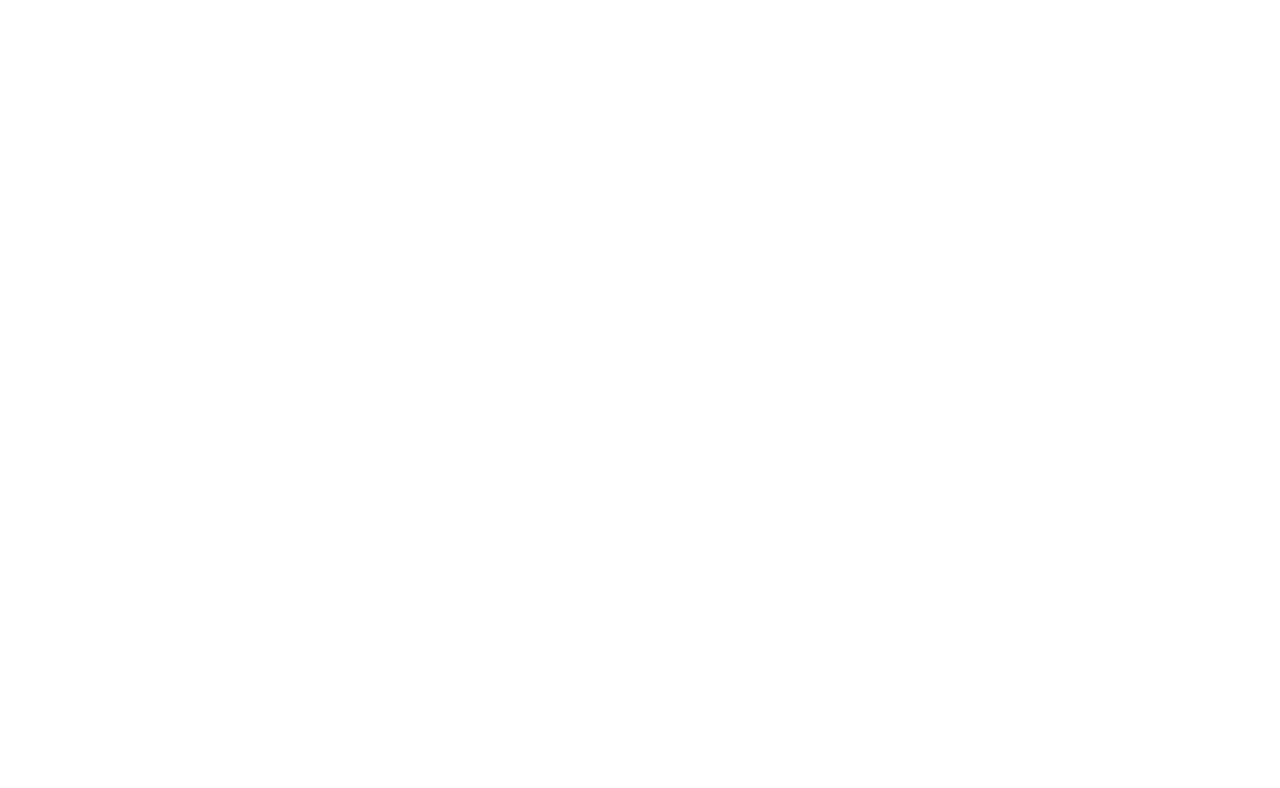
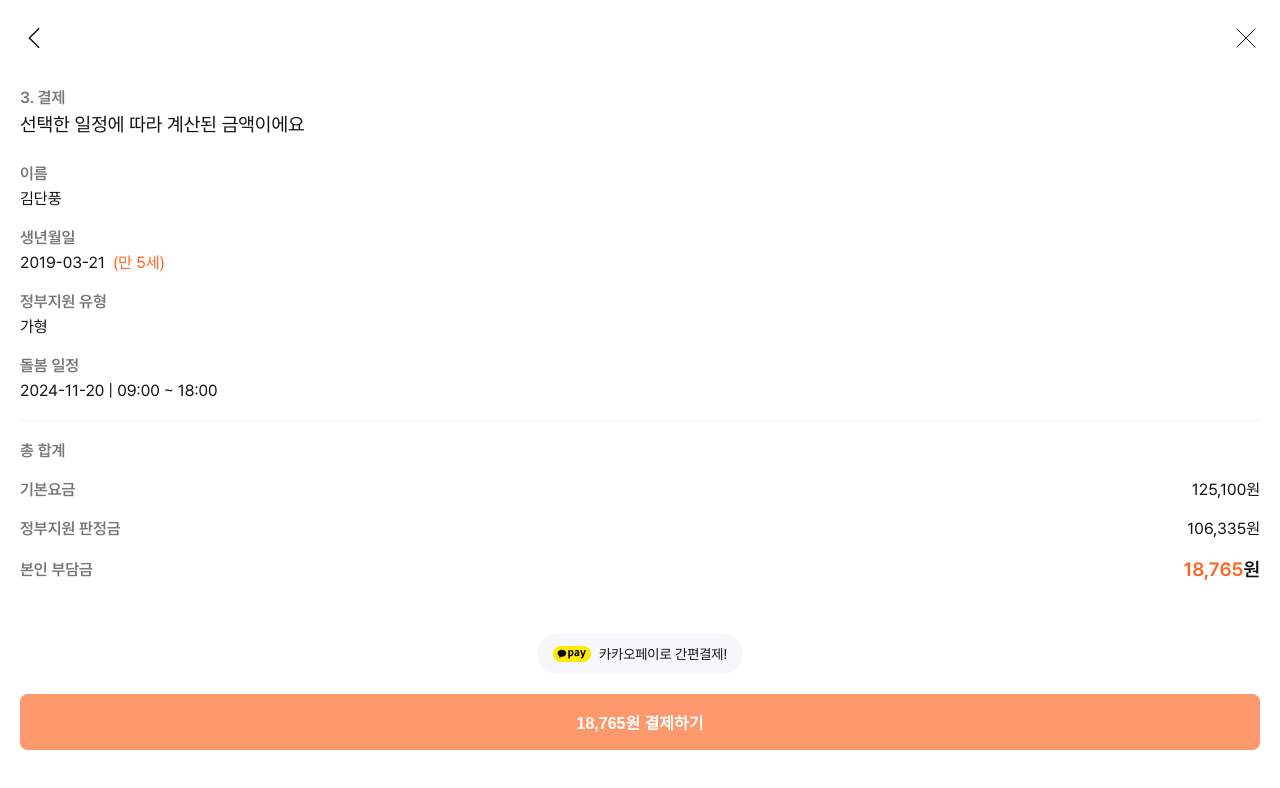
Before and after one commit to 9oormthon-univ/2024_DANPOONG_TEAM_15_FE, a React (Vite) app: page /request/pay in a window 1280 px wide. Shown: the top 788 px of the page. Built offline with nearby package versions, Linux system fonts and the light colour scheme.

Commit message:
:sparkles: Implement pay page UI

```diff
--- a/src/assets/icons/common/index.ts
+++ b/src/assets/icons/common/index.ts
@@ -1,5 +1,6 @@
 import BackXIcon from './back-x.svg?react';
 import ArrowRightIcon from './arrow-right.svg?react';
 import IvoryIcon from './ivory.svg?react';
+import ArrowLeftIcon from './arrow-left.svg?react';
 
-export {BackXIcon, ArrowRightIcon, IvoryIcon};
+export {BackXIcon, ArrowRightIcon, IvoryIcon, ArrowLeftIcon};
--- /dev/null
+++ b/src/assets/icons/request/index.ts
@@ -0,0 +1,3 @@
+import KakaoPayIcon from './kakao-pay.svg?react';
+
+export {KakaoPayIcon};
--- /dev/null
+++ b/src/components/common/TopBackXBar.tsx
@@ -0,0 +1,38 @@
+import styled from 'styled-components';
+import {useNavigate} from 'react-router-dom';
+import {ArrowLeftIcon, BackXIcon} from '@/assets/icons/common';
+
+const BarContainer = styled.div`
+  display: flex;
+  align-items: center;
+  justify-content: space-between;
+  padding: 24px 20px;
+`;
+
+const CursorButton = styled.div`
+  cursor: pointer;
+`;
+
+export default function TopBackXBar() {
+  const navigate = useNavigate();
+
+  // x 클릭 시 -> main 페이지로 이동
+  const onClickX = () => {
+    navigate('/main');
+  };
+
+  const onClickBack = () => {
+    navigate(-1);
+  };
+
+  return (
+    <BarContainer>
+      <CursorButton onClick={onClickBack}>
+        <ArrowLeftIcon />
+      </CursorButton>
+      <CursorButton onClick={onClickX}>
+        <BackXIcon />
+      </CursorButton>
+    </BarContainer>
+  );
+}
--- a/src/const/color.ts
+++ b/src/const/color.ts
@@ -1,6 +1,7 @@
 export const COLOR = {
   WHITE_01: '#FFFFFF',
   WHITE_07: '#F7F7F7',
+  WHITE_08: '#F7F7FB',
   WHITE_LIGHT: '#F1F1F5',
   BLACK_01: '#111111',
   BLACK_03: '#333333',
--- a/src/routes/Pay.tsx
+++ b/src/routes/Pay.tsx
@@ -1,14 +1,184 @@
+import styled from 'styled-components';
 import * as C from '../styles/CommonStyle';
-import * as S from '../styles/PayStyle';
+import * as S from '../styles/RequestStyle';
+import {COLOR} from '@/const/color';
+import TopBackXBar from '@/components/common/TopBackXBar';
+import {KakaoPayIcon} from '@/assets/icons/request';
+
+const PageSpace = styled.div`
+  display: flex;
+  flex-direction: column;
+  height: 100dvh;
+`;
+
+const Container = styled.div`
+  padding: 8px 20px;
+  display: flex;
+  flex: 1;
+  flex-direction: column;
+  gap: 20px;
+`;
+
+const GrayBoldText = styled.div`
+  font-weight: 600;
+  color: ${COLOR.GRAY_04};
+`;
+
+const BlackText = styled.div`
+  color: ${COLOR.BLACK_01};
+`;
+
+const BlackBigText = styled.div`
+  font-size: 1.2rem;
+  color: ${COLOR.BLACK_01};
+  padding-bottom: 8px;
+`;
+
+const OrangeText = styled.span`
+  padding-left: 8px;
+  color: ${COLOR.ORANGE_02};
+`;
+
+const InfoContainer = styled.div`
+  display: flex;
+  flex-direction: column;
+  gap: 6px;
+`;
+
+const FlexRowContainer = styled.div`
+  display: flex;
+  justify-content: space-between;
+  align-items: center;
+`;
+
+const CostContainer = styled.div`
+  display: flex;
+  align-items: center;
+  font-size: 1.2rem;
+  font-weight: 600;
+`;
+
+const Divider = styled.div`
+  border-bottom: 1px solid ${COLOR.WHITE_LIGHT};
+`;
+
+const FooterContainer = styled.div`
+  display: flex;
+  flex-direction: column;
+  gap: 20px;
+  background-color: ${COLOR.WHITE_01};
+  padding: 16px 20px 50px;
+`;
+
+const KakaoPayContainer = styled.div`
+  display: inline-flex;
+  align-items: center;
+  justify-content: center;
+  gap: 8px;
+  background-color: ${COLOR.WHITE_08};
+  padding: 12px 16px;
+  border-radius: 100px;
+  margin: 0 auto;
+`;
+
+const KakaoPayText = styled.div`
+  font-size: 0.875rem;
+  color: ${COLOR.BLACK_01};
+`;
+
+const PayButton = styled.button`
+  padding: 16px;
+  border: none;
+  background-color: ${COLOR.ORANGE_01};
+  color: ${COLOR.WHITE_01};
+  font-weight: 600;
+  font-size: 1rem;
+  border-radius: 8px;
+  cursor: pointer;
+
+  &:hover {
+    background-color: ${COLOR.ORANGE_02};
+    transition: background-color 0.2s;
+  }
+`;
 
 function Pay() {
+  const tempData = {
+    applyDate: '2024년 11월 19일',
+    name: '김단풍',
+    birthDate: '2019-03-21',
+    age: 5,
+    incomeType: '가형',
+    careDate: '2024-11-20',
+    careTime: '09:00 ~ 18:00',
+    totalAmount: '125,100',
+    subsidy: '106,335',
+    copay: '18,765',
+    status: '서비스 신청 완료',
+  };
+
   return (
     <>
       <C.Page>
         <C.Center>
           <S.Background>
             <C.PageSpace>
-              <S.Pay></S.Pay>
+              <PageSpace>
+                <TopBackXBar />
+                <Container>
+                  <InfoContainer>
+                    <GrayBoldText>3. 결제</GrayBoldText>
+                    <BlackBigText>
+                      선택한 일정에 따라 계산된 금액이에요
+                    </BlackBigText>
+                  </InfoContainer>
+                  <InfoContainer>
+                    <GrayBoldText>이름</GrayBoldText>
+                    <BlackText>{tempData.name}</BlackText>
+                  </InfoContainer>
+                  <InfoContainer>
+                    <GrayBoldText>생년월일</GrayBoldText>
+                    <BlackText>
+                      {tempData.birthDate}
+                      <OrangeText>(만 {tempData.age}세)</OrangeText>
+                    </BlackText>
+                  </InfoContainer>
+                  <InfoContainer>
+                    <GrayBoldText>정부지원 유형</GrayBoldText>
+                    <BlackText>{tempData.incomeType}</BlackText>
+                  </InfoContainer>
+                  <InfoContainer>
+                    <GrayBoldText>돌봄 일정</GrayBoldText>
+                    <BlackText>
+                      {tempData.careDate} | {tempData.careTime}
+                    </BlackText>
+                  </InfoContainer>
+                  <Divider />
+                  <GrayBoldText>총 합계</GrayBoldText>
+                  <FlexRowContainer>
+                    <GrayBoldText>기본요금</GrayBoldText>
+                    <BlackText>{tempData.totalAmount}원</BlackText>
+                  </FlexRowContainer>
+                  <FlexRowContainer>
+                    <GrayBoldText>정부지원 판정금</GrayBoldText>
+                    <BlackText>{tempData.subsidy}원</BlackText>
+                  </FlexRowContainer>
+                  <FlexRowContainer>
+                    <GrayBoldText>본인 부담금</GrayBoldText>
+                    <CostContainer>
+                      <OrangeText>{tempData.copay}</OrangeText>
+                      <BlackText>원</BlackText>
+                    </CostContainer>
+                  </FlexRowContainer>
+                </Container>
+                <FooterContainer>
+                  <KakaoPayContainer>
+                    <KakaoPayIcon />
+                    <KakaoPayText>카카오페이로 간편결제!</KakaoPayText>
+                  </KakaoPayContainer>
+                  <PayButton>{tempData.copay}원 결제하기</PayButton>
+                </FooterContainer>
+              </PageSpace>
             </C.PageSpace>
           </S.Background>
         </C.Center>
```
Also changed, not shown: src/assets/icons/common/arrow-left.svg (added), src/assets/icons/request/kakao-pay.svg (added).
